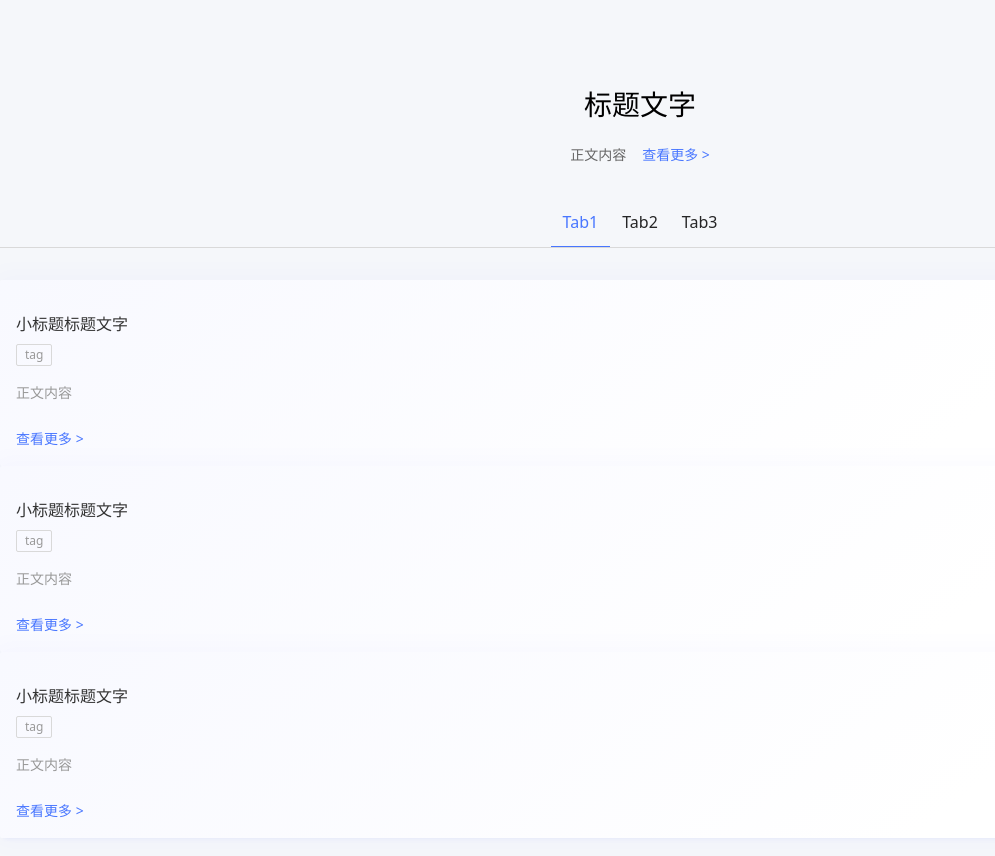
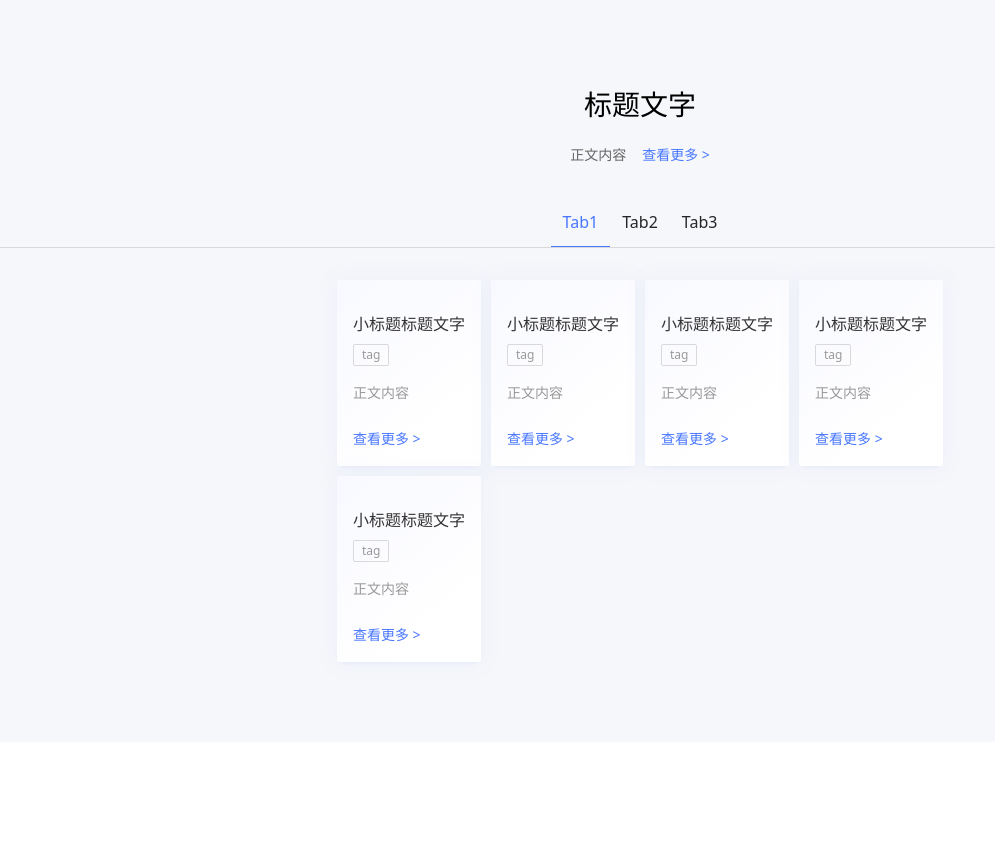
Before and after one commit to Alimjan2013/CMS, a Vue app: page / in a window 1280 px wide. Shown: the top 856 px of the page, without its empty margins (0-995 px from the left). After the commit the page ends 800 px from the top, so only its background shows below. Built offline with nearby package versions, Linux system fonts and the light colour scheme.

Commit message:
完成网格

```diff
--- a/src/components/cards/cards.vue
+++ b/src/components/cards/cards.vue
@@ -1,10 +1,15 @@
 
 <template>
-  <div>
+  <div class="container1">
+<div class="cardGrid">
+    <IconCard />
+    <IconCard />
     <IconCard />
     <IconCard />
     <IconCard />
   </div>
+  </div>
+
 </template>
 
 
@@ -18,3 +23,17 @@ export default {
   },
 };
 </script>
+
+<style>
+.container1{
+  display: flex;
+  justify-content: center;
+}
+.cardGrid{
+  max-width: 1200px;
+  display: grid;
+  grid-template-columns: 1fr 1fr 1fr 1fr;
+  gap: 10px;
+}
+
+</style>
```
